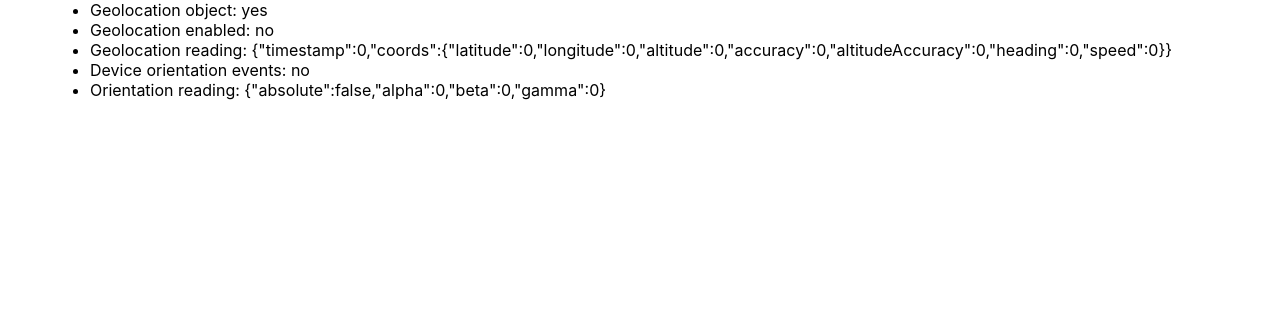
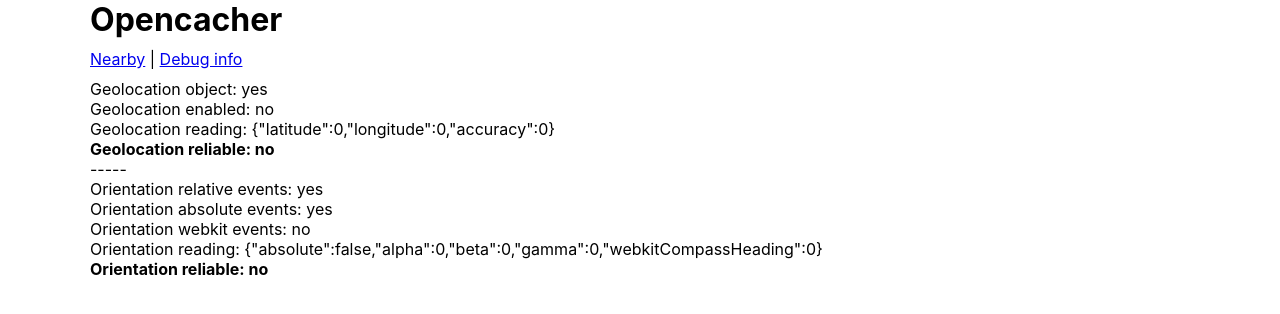
Before and after one commit to Salet/opencacher, a React (Create React App) app: page / in a window 1280 px wide. Shown: the top 314 px of the page. Built offline with nearby package versions, Linux system fonts and the light colour scheme; no server answers.

Commit message:
refactor(app) - finished major refactor

```diff
--- a/src/helpers/geolocation.ts
+++ b/src/helpers/geolocation.ts
@@ -1,17 +1,17 @@
-import { GeoPoint } from "../interfaces/geolocation";
+import { Geopoint } from "../interfaces/geolocation";
 
 export function calculateGeoPointMeterDistance(
-  a: GeoPoint,
-  b: GeoPoint
+  a: Geopoint,
+  b: Geopoint
 ): number {
-  let latitudeDistance = (b.lat * Math.PI) / 180 - (a.lat * Math.PI) / 180;
-  let longitudeDistance = (b.lon * Math.PI) / 180 - (a.lon * Math.PI) / 180;
+  let latitudeDistance = (b.latitude * Math.PI) / 180 - (a.latitude * Math.PI) / 180;
+  let longitudeDistance = (b.longitude * Math.PI) / 180 - (a.longitude * Math.PI) / 180;
   let haversine =
     Math.sin(latitudeDistance / 2) * Math.sin(latitudeDistance / 2) +
-    Math.cos((a.lat * Math.PI) / 180) *
-      Math.cos((b.lat * Math.PI) / 180) *
-      Math.sin(longitudeDistance / 2) *
-      Math.sin(longitudeDistance / 2);
+    Math.cos((a.latitude * Math.PI) / 180) *
+    Math.cos((b.latitude * Math.PI) / 180) *
+    Math.sin(longitudeDistance / 2) *
+    Math.sin(longitudeDistance / 2);
   return (
     6378.137 *
     2 *
--- a/src/pages/app/app.css
+++ b/src/pages/app/app.css
@@ -1,10 +1,11 @@
 .App {
   margin: 0 auto;
   max-width: 1100px;
+  padding-left: 10px;
+  padding-right: 10px;
+  word-wrap: break-word;
 }
 
-.container {
-  max-width: 1100px;
-  padding-left: 10px;
-  padding-right: 10px;
+.App-menu {
+  margin: 10px 0;
 }
--- a/src/pages/app/app.tsx
+++ b/src/pages/app/app.tsx
@@ -1,103 +1,136 @@
 import React, { Component } from "react";
 import "./app.css";
+import Nearby from '../nearby/nearby';
+import { Geolocation } from '../../interfaces/geolocation';
+
+type Pages = 'nearby' | 'debug';
 
 interface Orientation {
   absolute: boolean;
   alpha: number;
   beta: number;
   gamma: number;
+  webkitCompassHeading: number;
 }
 
 interface AppState {
+  page: Pages;
+  geolocationReliable: boolean;
   geolocationObject: boolean;
   geolocationEnabled: boolean;
-  geolocation: Position;
-  orientationEvents: boolean;
+  geolocation: Geolocation;
+  orientationReliable: boolean;
+  orientationRelativeEvents: boolean;
+  orientationAbsoluteEvents: boolean;
   orientation: Orientation;
 }
 
 export default class App extends Component<any, AppState> {
-  constructor(props: any, state: AppState) {
+
+  constructor(props: any) {
     super(props);
     this.state = {
+      page: 'debug',
+      geolocationReliable: false,
       geolocationObject: !!navigator.geolocation,
       geolocationEnabled: false,
       geolocation: {
-        timestamp: 0,
-        coords: {
-          latitude: 0,
-          longitude: 0,
-          altitude: 0,
-          accuracy: 0,
-          altitudeAccuracy: 0,
-          heading: 0,
-          speed: 0
-        }
+        latitude: 0,
+        longitude: 0,
+        accuracy: 0
       },
-      orientationEvents: false,
+      orientationReliable: false,
+      orientationRelativeEvents: "ondeviceorientation" in window,
+      orientationAbsoluteEvents: "ondeviceorientationabsolute" in window,
       orientation: {
         absolute: false,
         alpha: 0,
         beta: 0,
-        gamma: 0
+        gamma: 0,
+        webkitCompassHeading: 0
       }
     };
+  }
 
+  componentWillMount() {
     window.addEventListener(
-      "deviceorientation",
+      this.state.orientationAbsoluteEvents ? "deviceorientationabsolute" : "deviceorientation",
       this.handleOrientationEvent.bind(this),
       true
     );
 
-    navigator.geolocation.watchPosition(
-      this.handlePositionEvent.bind(this),
-      this.handlePositionError.bind(this),
-      { enableHighAccuracy: true }
-    );
+    if (this.state.geolocationObject) {
+      navigator.geolocation.getCurrentPosition(this.handlePositionEvent.bind(this), () => { }, { enableHighAccuracy: true });
+    }
+  }
+
+  handleOrientationEvent(event: any) {
+    if (!this.state.orientationReliable) {
+      this.setState({ orientationReliable: !!event.webkitCompassHeading || (event.absolute && !!event.alpha) });
+    }
+    this.setState({
+      orientation: {
+        absolute: event.absolute || false,
+        alpha: +(event.alpha || 0).toFixed(2),
+        beta: +(event.beta || 0).toFixed(2),
+        gamma: +(event.gamma || 0).toFixed(2),
+        webkitCompassHeading: +(event.webkitCompassHeading || 0).toFixed(2)
+      }
+    });
   }
 
   handlePositionEvent(position: Position) {
     if (!this.state.geolocationEnabled) {
       this.setState({ geolocationEnabled: true });
     }
-    this.setState({ geolocation: position });
+    if (!this.state.geolocationReliable) {
+      this.setState({ geolocationReliable: !!position.coords.latitude || !!position.coords.longitude });
+    }
+    this.setState({
+      geolocation: {
+        latitude: position.coords.latitude,
+        longitude: position.coords.longitude,
+        accuracy: position.coords.accuracy,
+      }
+    });
   }
 
-  handlePositionError() {
-    this.setState({ geolocationEnabled: false });
-  }
-
-  handleOrientationEvent(event: DeviceOrientationEvent) {
-    if (!this.state.orientationEvents) {
-      this.setState({ orientationEvents: true });
-    }
-    this.setState({
-      orientation: {
-        absolute: event.absolute,
-        alpha: event.alpha || 0,
-        beta: event.beta || 0,
-        gamma: event.gamma || 0
-      }
-    });
+  setPage(page: Pages) {
+    this.setState({ page });
   }
 
   render() {
     return (
       <div className="App">
-        <ul>
-          <li>
-            Geolocation object: {this.state.geolocationObject ? "yes" : "no"}
-          </li>
-          <li>
-            Geolocation enabled: {this.state.geolocationEnabled ? "yes" : "no"}
-          </li>
-          <li>Geolocation reading: {JSON.stringify(this.state.geolocation)}</li>
-          <li>
-            Device orientation events:{" "}
-            {this.state.orientationEvents ? "yes" : "no"}
-          </li>
-          <li>Orientation reading: {JSON.stringify(this.state.orientation)}</li>
-        </ul>
+        <h1>Opencacher</h1>
+        <div className="App-menu">
+          <a href="#" onClick={this.setPage.bind(this, 'nearby')}>Nearby</a> |&nbsp;
+          <a href="#" onClick={this.setPage.bind(this, 'debug')}>Debug info</a>
+        </div>
+
+        {this.state.page == 'debug' && <div>
+          <p>Geolocation object: {this.state.geolocationObject ? "yes" : "no"}</p>
+          <p>Geolocation enabled: {this.state.geolocationEnabled ? "yes" : "no"}</p>
+          <p>Geolocation reading: {JSON.stringify(this.state.geolocation)}</p>
+          <b>Geolocation reliable: {this.state.geolocationReliable ? "yes" : "no"}</b>
+          <p>-----</p>
+          <p>
+            Orientation relative events:{" "}
+            {this.state.orientationRelativeEvents ? "yes" : "no"}
+          </p>
+          <p>
+            Orientation absolute events:{" "}
+            {this.state.orientationAbsoluteEvents ? "yes" : "no"}
+          </p>
+          <p>
+            Orientation webkit events:{" "}
+            {!!this.state.orientation.webkitCompassHeading ? "yes" : "no"}
+          </p>
+          <p>Orientation reading: {JSON.stringify(this.state.orientation)}</p>
+          <b>Orientation reliable: {this.state.orientationReliable ? "yes" : "no"}</b>
+        </div>}
+
+        {this.state.page == 'nearby' && <Nearby geolocation={this.state.geolocation}></Nearby>}
       </div>
     );
   }
--- /dev/null
+++ b/src/pages/nearby/nearby.css
@@ -0,0 +1,5 @@
+.Nearby-separator {
+  border: 0;
+  border-bottom: 1px solid #eee;
+  margin: 10px 0;
+}
--- a/src/pages/nearby/nearby.tsx
+++ b/src/pages/nearby/nearby.tsx
@@ -1,4 +1,12 @@
-import { Component } from "react";
+import React, { Component } from "react";
+import { Geolocation } from '../../interfaces/geolocation';
+import CachesService, { CachesNearestResponse, CachesDetailsResponse } from '../../services/caches';
+import { calculateGeoPointMeterDistance } from '../../helpers/geolocation';
+import './nearby.css';
+
+interface NearbyProps {
+  geolocation: Geolocation;
+}
 
 interface NearbyState {
   nearestCodes: Array<string>;
@@ -12,8 +20,10 @@
   }>;
 }
 
-export default class Nearby extends Component<any, NearbyState> {
-  constructor(props: any, state: any) {
+export default class Nearby extends Component<NearbyProps, NearbyState> {
+  cachesService = new CachesService();
+
+  constructor(props: NearbyProps, state: NearbyState) {
     super(props, state);
     this.state = {
       nearestCodes: [],
@@ -21,66 +31,49 @@
     };
   }
 
-  // ACTIONS
-  // getNearestCaches(): void {
-  //   navigator.geolocation.getCurrentPosition(
-  //     (position: Position) => {
-  //       this.setState({ currentPosition: position });
-  //       this.handleCurrentPosition.call(this, position);
-  //     },
-  //     _ => {
-  //       this.setState({
-  //         error: "Please allow location services for this browser"
-  //       });
-  //     }
-  //   );
-  // }
-  // handleCurrentPosition(position: Position): void {
-  //   this.fetchCachesNearest(position).then(this.handleCachesNearest.bind(this));
-  // }
+  componentDidUpdate(prevProps: NearbyProps) {
+    if (this.props.geolocation.latitude !== prevProps.geolocation.latitude) {
+      this.cachesService.fetchCachesNearest(this.props.geolocation).then(this.handleCachesNearest.bind(this));
+    }
+  }
 
-  // handleCachesNearest(response: CachesNearestResponse): void {
-  //   this.setState({ nearestCodes: response.results });
-  //   this.fetchCachesDetails(this.state.nearestCodes).then(
-  //     this.handleCachesDetails.bind(this)
-  //   );
-  // }
+  handleCachesNearest(response: CachesNearestResponse): void {
+    this.setState({ nearestCodes: response.results });
+    this.cachesService.fetchCachesDetails(this.state.nearestCodes).then(
+      this.handleCachesDetails.bind(this)
+    );
+  }
 
-  // handleCachesDetails(response: CachesDetailsResponse): void {
-  //   let nearestDetails = [];
-  //   for (let code of this.state.nearestCodes) {
-  //     nearestDetails.push({
-  //       distance: calculateGeoPointMeterDistance(
-  //         {
-  //           lat: this.state.currentPosition!.coords.latitude,
-  //           lon: this.state.currentPosition!.coords.longitude
-  //         },
-  //         {
-  //           lat: +response[code].location.split("|")[0],
-  //           lon: +response[code].location.split("|")[1]
-  //         }
-  //       ),
-  //       ...response[code]
-  //     });
-  //   }
-  //   this.setState({ nearestDetails: nearestDetails });
-  // }
+  handleCachesDetails(response: CachesDetailsResponse): void {
+    let nearestDetails = [];
+    for (let code of this.state.nearestCodes) {
+      nearestDetails.push({
+        distance: calculateGeoPointMeterDistance(
+          {
+            latitude: this.props.geolocation.latitude,
+            longitude: this.props.geolocation.longitude
+          },
+          {
+            latitude: +response[code].location.split("|")[0],
+            longitude: +response[code].location.split("|")[1]
+          }
+        ),
+        ...response[code]
+      });
+    }
+    this.setState({ nearestDetails: nearestDetails });
+  }
 
   renderCache(cache: any) {
-    let nameStyle = {
-      margin: 0
-    };
     return (
-      <div>
-        <div className="container" style={{ padding: "10px" }}>
-          <h3 style={nameStyle}>{cache.name}</h3>
-          <p>
-            Dystans: {Math.round(cache.distance)}m | Typ: {cache.type} | Ocena:{" "}
-            {cache.rating} | Rozmiar: {cache.size2} | Teren: {cache.terrain} |
-            Rekomendacje: {cache.recommendations}
-          </p>
-        </div>
-        <hr style={{ border: 0, borderBottom: "1px solid #eee" }} />
+      <div className="Nearby-cache">
+        <h3>{cache.name}</h3>
+        <p>
+          Dystans: {Math.round(cache.distance)}m | Typ: {cache.type} | Ocena:{" "}
+          {cache.rating} | Rozmiar: {cache.size2} | Teren: {cache.terrain} |
+          Rekomendacje: {cache.recommendations}
+        </p>
+        <hr className="Nearby-separator" />
       </div>
     );
   }
```
Also changed, not shown: src/interfaces/geolocation.ts (+7 -3 lines), src/services/caches.ts (+6 -5 lines), 1 other file (tests, documents, lock files or other folders).
